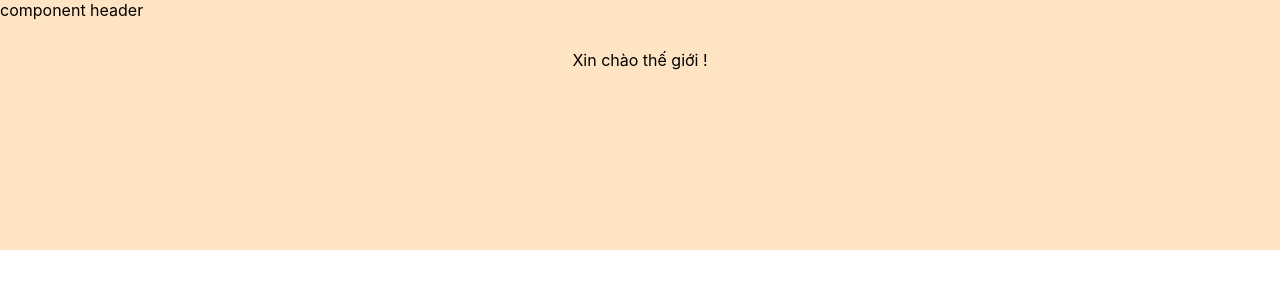
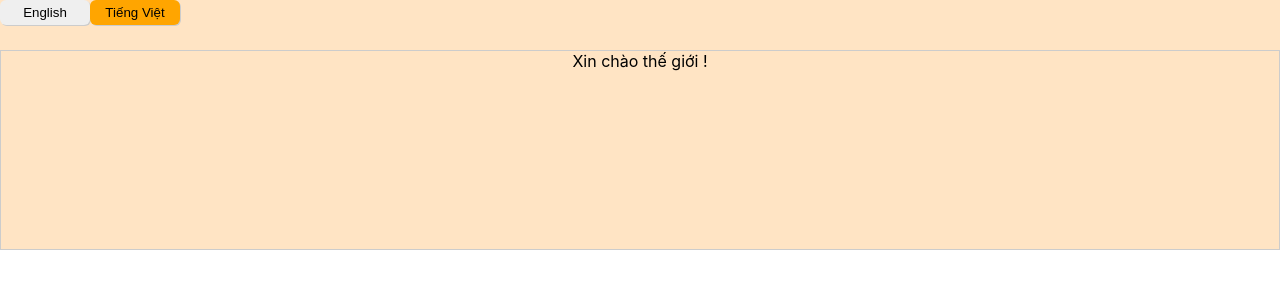
Before and after one commit to happy24h/code-base-react, a React (Create React App) app in the folder my-app-typescript/: page / in a window 1280 px wide. Shown: the top 300 px of the page. Built offline with nearby package versions, Linux system fonts and the light colour scheme.

Commit message:
change language header

```diff
--- a/my-app-typescript/src/layouts/components/Header/Header.module.scss
+++ b/my-app-typescript/src/layouts/components/Header/Header.module.scss
@@ -3,3 +3,26 @@
     width: 100%;
     background-color: bisque;
 }
+
+.container-btn {
+    display: flex;
+    justify-content: center;
+    gap: 10px;
+
+}
+.btn {
+    border:none;
+    padding: 3px 5px;
+    border-radius: 6px;
+    background-color: orange;
+    cursor: pointer;
+    color: white;
+}
+button {
+    cursor: pointer;
+    border: none;
+    min-width: 90px;
+    padding: 5px 5px;
+    border-radius: 6px;
+    box-shadow: 1px 1px #ccc;
+}
--- a/my-app-typescript/src/layouts/components/Header/Header.tsx
+++ b/my-app-typescript/src/layouts/components/Header/Header.tsx
@@ -1,8 +1,32 @@
+import { useTranslation } from "react-i18next";
 import classNames from "classnames/bind";
 import styles from "./Header.module.scss";
 const css = classNames.bind(styles);
 function Header() {
-  return <div className={css("wrapper")}>component header</div>;
+  const { t, i18n } = useTranslation();
+  function clickLanguage(language: string) {
+    i18n.changeLanguage(language);
+  }
+  const onChangeLanguage = (language: string) => {
+    clickLanguage(language);
+  };
+  return (
+    <div className={css("wrapper")}>
+      {" "}
+      <div className="container-btn">
+        <button
+          style={i18n.language === "en" ? { background: "orange" } : undefined}
+          onClick={() => onChangeLanguage("en")}>
+          English
+        </button>
+        <button
+          style={i18n.language === "vi" ? { background: "orange" } : undefined}
+          onClick={() => onChangeLanguage("vi")}>
+          Tiếng Việt
+        </button>
+      </div>
+    </div>
+  );
 }
 
 export default Header;
--- a/my-app-typescript/src/pages/Home/Home.scss
+++ b/my-app-typescript/src/pages/Home/Home.scss
@@ -3,5 +3,5 @@
     height: 200px;
     background-color: bisque;
     text-align: center;
-
+    border: 1px solid #ccc;
 }
--- a/my-app-typescript/src/routes/routes.tsx
+++ b/my-app-typescript/src/routes/routes.tsx
@@ -9,7 +9,6 @@ import ManageEmployee from "../pages/admin/ManageEmployee/ManageEmployee";
 
 const publicRouters: any[] = [
   { path: "/", component: Home, changeLayout: "headerOnly" },
-  // { path: "/content", component: Content },
   {
     path: "/detail-home/:id",
     component: DetailHome,
@@ -19,7 +18,6 @@ const publicRouters: any[] = [
   { path: "/login", component: Login, changeLayout: "sidebarLayout" },
   { path: "/content", component: Content, changeLayout: "sidebarLayout" },
   { path: "/system", component: Login, changeLayout: "sidebarLayout" },
-  // { path: "/", component: Home, changeLayout: "sidebarLayout" },
   { path: "/", component: ManageUser, changeLayout: "sidebarLayout" },
   {
     path: "/system-manage-user",
```
